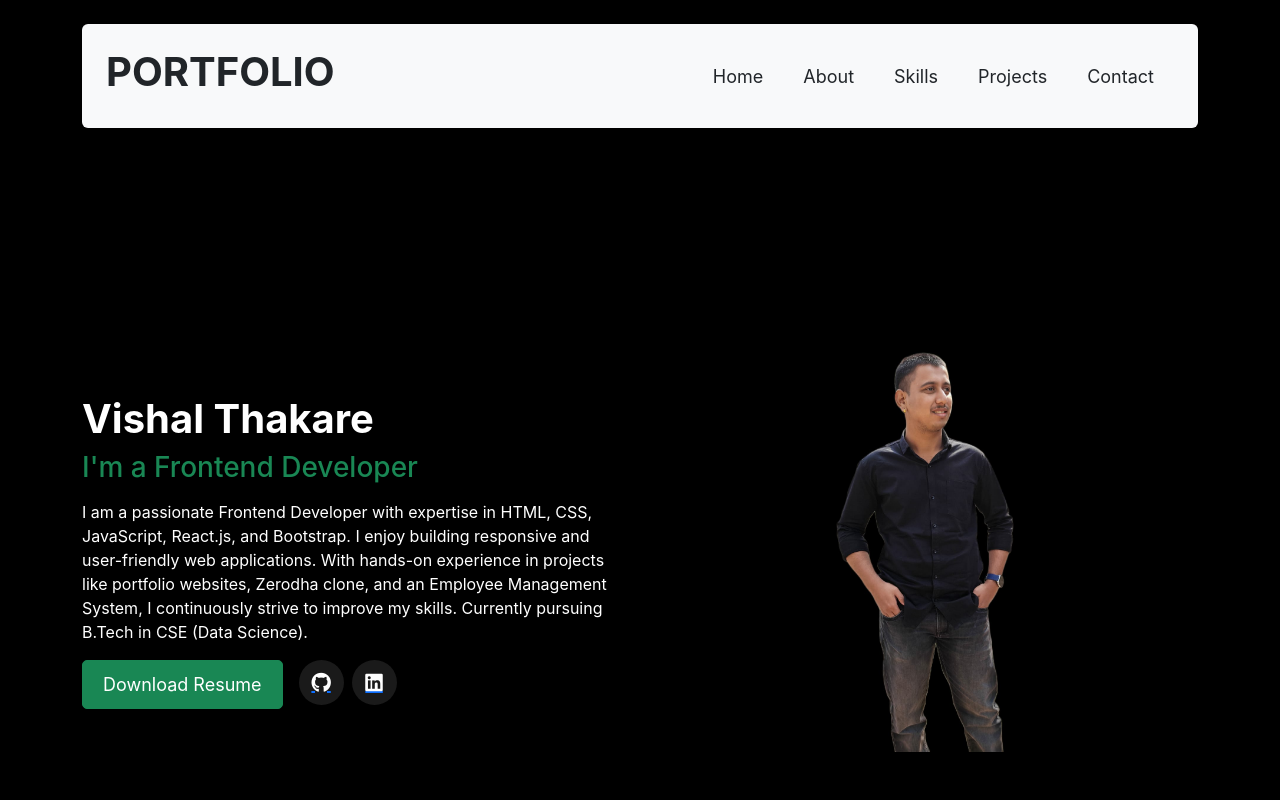
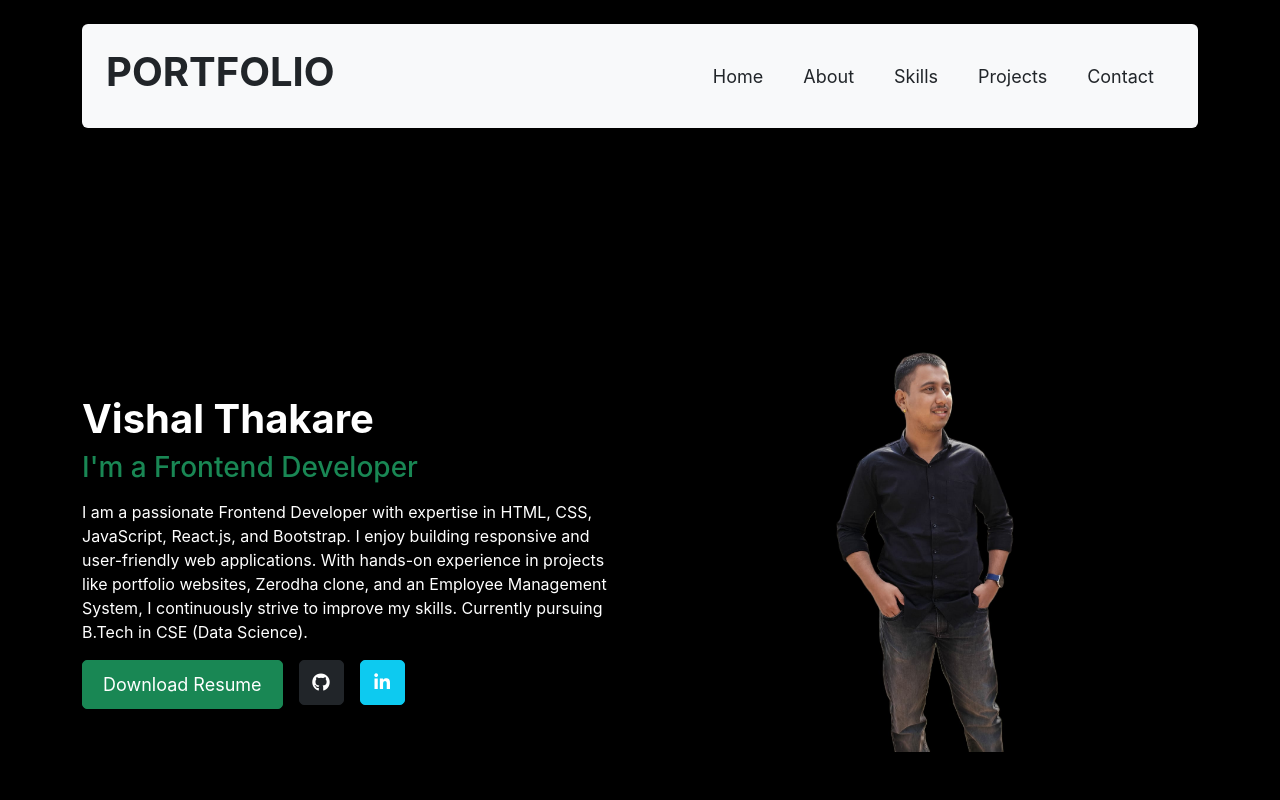
Before and after one commit to vishal1722/portfollio, a React (Create React App) app: page / in a window 1280 px wide. Shown: the top 800 px of the page. Built offline with nearby package versions, Linux system fonts and the light colour scheme.

Commit message:
Update Buttons.js

```diff
--- a/src/components/Buttons.js
+++ b/src/components/Buttons.js
@@ -1,7 +1,6 @@
 import React from 'react';
 
 export default function Buttons() {
-
   const resumeUrl = '/resume.pdf';
 
   const downloadResume = () => {
@@ -14,23 +13,29 @@ export default function Buttons() {
   };
 
   return (
-    <div className="d-grid gap-2 d-md-flex">
-      <button className="resume btn btn-success me-md-2" type="button" onClick={downloadResume}>
+    <div className="d-flex flex-column flex-sm-row align-items-start gap-3 mt-3">
+      <button className="btn btn-success" type="button" onClick={downloadResume}>
         Download Resume
       </button>
 
-
-      <a href="https://github.com/vishal1722" target="_blank" rel="noopener noreferrer">
-        <button className="social-btn">
-          <i className="fa-brands fa-github"></i>
-        </button>
+      <a
+        href="https://github.com/vishal1722"
+        target="_blank"
+        rel="noopener noreferrer"
+        className="btn btn-dark d-flex align-items-center justify-content-center"
+        style={{ width: '45px', height: '45px' }}
+      >
+        <i className="fab fa-github"></i>
       </a>
 
-
-      <a href="https://www.linkedin.com/in/vishal-thakare-52911b249" target="_blank" rel="noopener noreferrer">
-        <button className="social-btn">
-          <i className="fa-brands fa-linkedin"></i>
-        </button>
+      <a
+        href="https://www.linkedin.com/in/vishal-thakare-52911b249"
+        target="_blank"
+        rel="noopener noreferrer"
+        className="btn btn-info d-flex align-items-center justify-content-center text-white"
+        style={{ width: '45px', height: '45px' }}
+      >
+        <i className="fab fa-linkedin-in"></i>
       </a>
     </div>
   );
```
